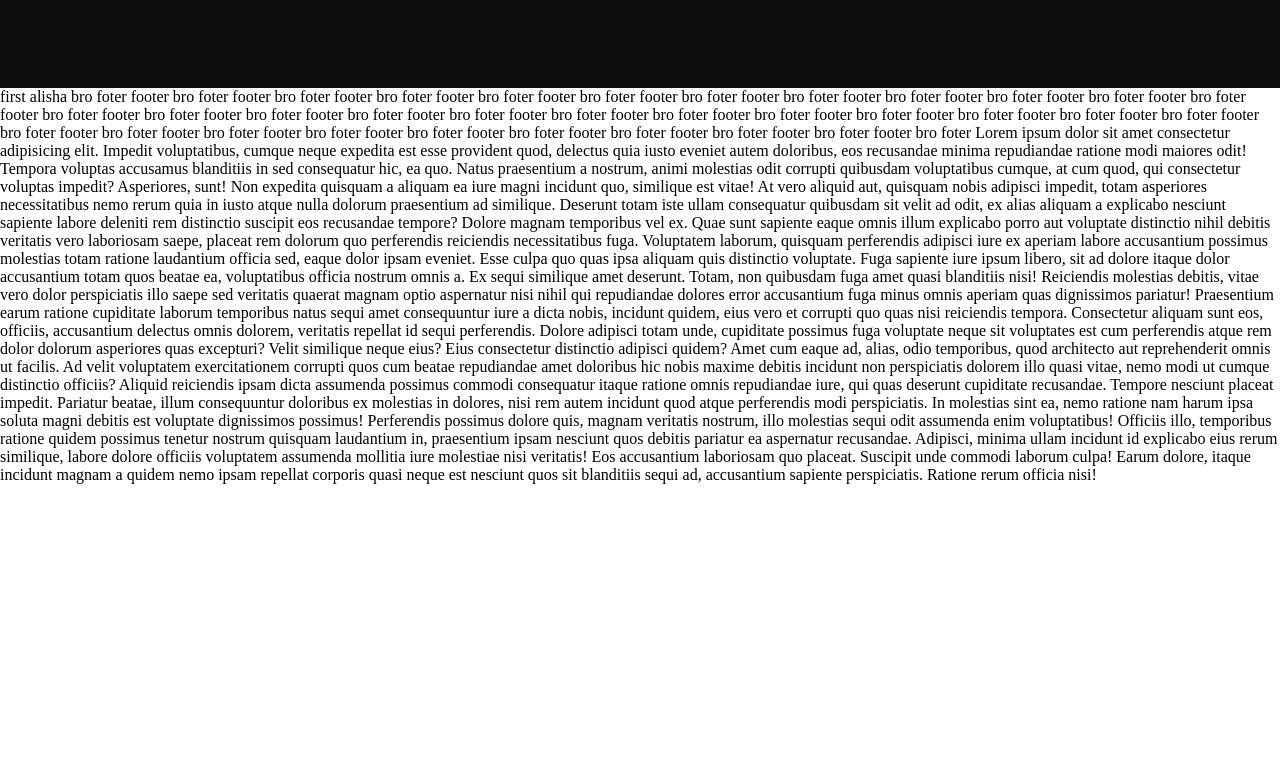
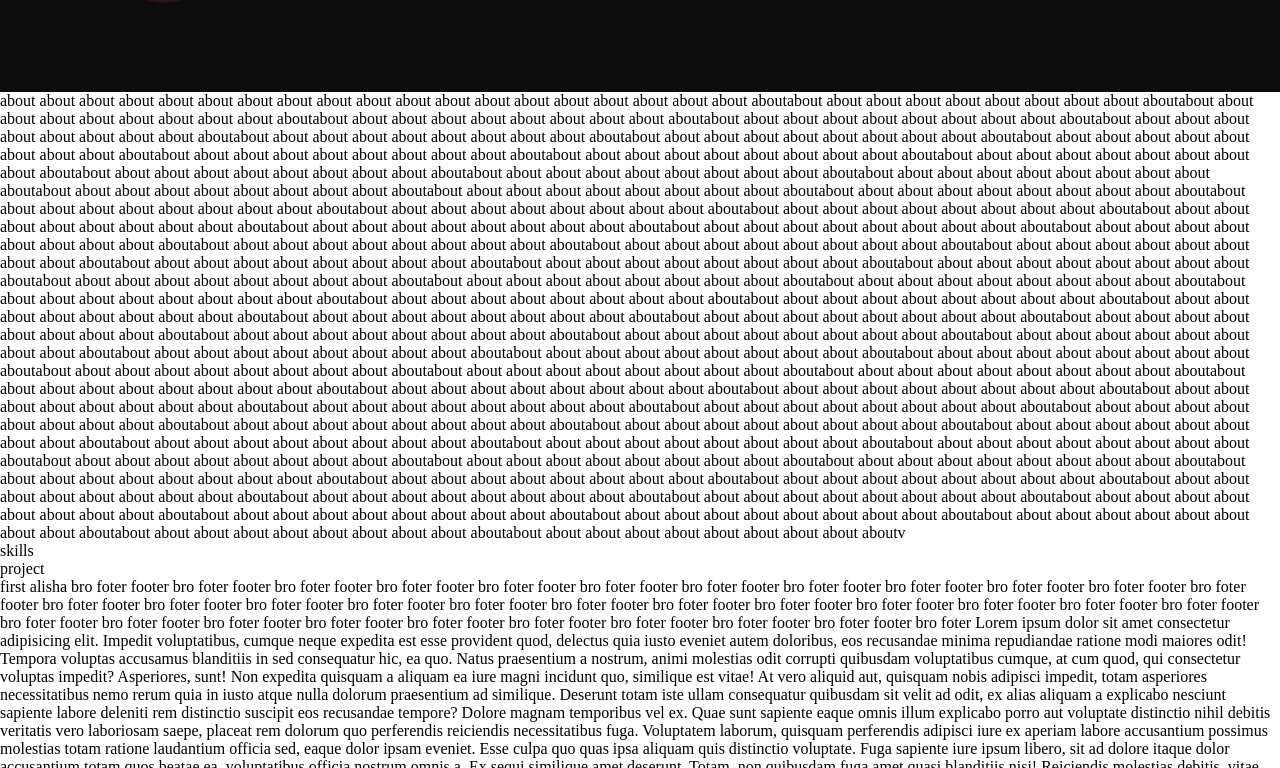
Before and after one commit to aleesa21/Alisha_kafle_portfolio, a React (Vite) app: page / in a window 1280 px wide. Shown: the part 712-1480 px from the top of the page. Before the commit the page ends 1196 px from the top, so only its background shows below. Built offline with nearby package versions, Linux system fonts and the light colour scheme; a web font is replaced by a local one.

Commit message:
updated home,created about,skills,project layout

```diff
--- /dev/null
+++ b/src/components/About.jsx
@@ -0,0 +1,72 @@
+export default function About(){
+    return (
+       <section id="about">
+        about about about about about about about about about about about about
+        about about about about about about about aboutabout about about about
+        about about about about about aboutabout about about about about about
+        about about about aboutabout about about about about about about about
+        about aboutabout about about about about about about about about
+        aboutabout about about about about about about about about aboutabout
+        about about about about about about about about aboutabout about about
+        about about about about about about aboutabout about about about about
+        about about about about aboutabout about about about about about about
+        about about aboutabout about about about about about about about about
+        aboutabout about about about about about about about about aboutabout
+        about about about about about about about about aboutabout about about
+        about about about about about about aboutabout about about about about
+        about about about about aboutabout about about about about about about
+        about about aboutabout about about about about about about about about
+        aboutabout about about about about about about about about aboutabout
+        about about about about about about about about aboutabout about about
+        about about about about about about aboutabout about about about about
+        about about about about aboutabout about about about about about about
+        about about aboutabout about about about about about about about about
+        aboutabout about about about about about about about about aboutabout
+        about about about about about about about about aboutabout about about
+        about about about about about about aboutabout about about about about
+        about about about about aboutabout about about about about about about
+        about about aboutabout about about about about about about about about
+        aboutabout about about about about about about about about aboutabout
+        about about about about about about about about aboutabout about about
+        about about about about about about aboutabout about about about about
+        about about about about aboutabout about about about about about about
+        about about aboutabout about about about about about about about about
+        aboutabout about about about about about about about about aboutabout
+        about about about about about about about about aboutabout about about
+        about about about about about about aboutabout about about about about
+        about about about about aboutabout about about about about about about
+        about about aboutabout about about about about about about about about
+        aboutabout about about about about about about about about aboutabout
+        about about about about about about about about aboutabout about about
+        about about about about about about aboutabout about about about about
+        about about about about aboutabout about about about about about about
+        about about aboutabout about about about about about about about about
+        aboutabout about about about about about about about about aboutabout
+        about about about about about about about about aboutabout about about
+        about about about about about about aboutabout about about about about
+        about about about about aboutabout about about about about about about
+        about about aboutabout about about about about about about about about
+        aboutabout about about about about about about about about aboutabout
+        about about about about about about about about aboutabout about about
+        about about about about about about aboutabout about about about about
+        about about about about aboutabout about about about about about about
+        about about aboutabout about about about about about about about about
+        aboutabout about about about about about about about about aboutabout
+        about about about about about about about about aboutabout about about
+        about about about about about about aboutabout about about about about
+        about about about about aboutabout about about about about about about
+        about about aboutabout about about about about about about about about
+        aboutabout about about about about about about about about aboutabout
+        about about about about about about about about aboutabout about about
+        about about about about about about aboutabout about about about about
+        about about about about aboutabout about about about about about about
+        about about aboutabout about about about about about about about about
+        aboutabout about about about about about about about about aboutabout
+        about about about about about about about about aboutabout about about
+        about about about about about about aboutabout about about about about
+        about about about about aboutabout about about about about about about
+        about about aboutabout about about about about about about about about
+        aboutabout about about about about about about about about aboutv
+      </section>
+    )
+}
--- a/src/components/Header.jsx
+++ b/src/components/Header.jsx
@@ -6,10 +6,10 @@ export default function Header(){
             <div className="header-logo">✿ <span>AK</span></div>
             <nav>
                 <ul className="nav-lists">
-                    <li>home</li>
-                    <li>about me </li>
-                    <li>skills</li>
-                    <li>project</li>
+                    <a href="#home"><li>home</li></a>
+                   <a href="#about"> <li>about me </li></a>
+                   <a href="#skills"> <li>skills</li></a>
+                   <a href="#project"> <li>project</li></a>
                 </ul>
             </nav>
             <button className="hireme-btn">Hire Me</button>
--- /dev/null
+++ b/src/components/Herosection.jsx
@@ -0,0 +1,46 @@
+import "../css/home.css";
+import { FaLinkedin, FaGithub } from "react-icons/fa";
+export default function Herosection(){
+    return (
+        <section id="home">
+        <div className="blob_a"></div>
+        <div className="blob_b"></div>
+        <div className="blob_c"></div>
+        <div className="blob_d"></div>
+        <div className="home_main">
+          <div className="home_left">
+            <div>
+              <p className="greetings">Hi, I'm Alisha Kafle</p>
+              <h1>
+                Frontend <br></br>Developer
+              </h1>
+              <p className="tagline">
+                Fresh out of college, full of frontend, ready to prove it
+              </p>
+              <div className="home_left_btns">
+                <button className="view_my_work_btn">View My Work</button>
+                <button className="get_in_touch-btn">Get In Touch</button>
+              </div>
+              <div className="social_icons">
+                <a
+                  href="https://www.linkedin.com/in/alisha-kafle/"
+                  target="_blank"
+                >
+                  <FaLinkedin />
+                </a>
+                <a href="https://github.com/aleesa21" target="_blank">
+                  <FaGithub />
+                </a>
+              </div>
+            </div>
+          </div>
+
+          <div className="home_right">
+            <div className="home_img_container">
+              <img className="alisha_img" src="akbest.png" alt="alisha"></img>
+            </div>
+          </div>
+        </div>
+      </section>
+    )
+}
--- /dev/null
+++ b/src/components/Project.jsx
@@ -0,0 +1,5 @@
+export default function Project(){
+    return (
+        <section id="project">project</section>
+    )
+}
--- /dev/null
+++ b/src/components/Skills.jsx
@@ -0,0 +1,7 @@
+export default function Skills(){
+    return (
+        <section id="skills">
+            skills
+        </section>
+    )
+}
--- a/src/css/home.css
+++ b/src/css/home.css
@@ -7,10 +7,9 @@
   /* border:1px solid rgb(245, 5, 5); */
   display: flex;
   align-items: center;
+  min-height: calc(100vh - 64px);
+
 }
-
-
-
 .home_main {
   z-index: 1;
   /* border: 1px solid yellow; */
@@ -55,15 +54,19 @@
   background: rgba(90, 20, 55, 0.45);
 }
 .blob_a, .blob_c {
-  animation: float 6s ease-in-out infinite;
+  animation: float 6s ease-in-out  infinite;
 }
 .blob_b, .blob_d {
   animation: float 8s ease-in-out infinite reverse;
 }
 
-@keyframes float {
-  0%, 100% { transform: translateY(0px); }
-  50% { transform: translateY(-15px); }
+@keyframes float{
+  0%,100%{
+    transform: translateY(0px);
+  }
+  50%{
+    transform: translateY(-15px);
+  }
 }
 
 .home_right {
@@ -141,7 +144,6 @@ h1{
   width: 100%;
   height: 100%;
   object-fit: contain;
-  mix-blend-mode: screen;
   filter: contrast(1.5) brightness(1.4) saturate(1.3);
 
 }
--- a/src/css/layout.css
+++ b/src/css/layout.css
@@ -1,7 +1,6 @@
 .main_layout{
     display: flex;
     flex-direction: column;
-    height: 100vh;
-
-     position: relative;
+    min-height: 100vh;
+    position: relative;
 }
--- a/src/index.css
+++ b/src/index.css
@@ -8,7 +8,11 @@ html {
   box-sizing: border-box;
 
 }
+a{
+  text-decoration: none;
+  color:#aaa;
 
+}
 li{
   list-style: none;
 }
--- a/src/pages/Home.jsx
+++ b/src/pages/Home.jsx
@@ -1,46 +1,16 @@
-import "../css/home.css";
-import { FaLinkedin, FaGithub } from "react-icons/fa";
+import About from "../components/About";
+import Herosection from "../components/Herosection";
+import Project from "../components/Project";
+import Skills from "../components/Skills";
+
 export default function Home() {
   return (
-    <section id="home">
-      <div className="blob_a"></div>
-      <div className="blob_b"></div>
-      <div className="blob_c"></div>
-      <div className="blob_d"></div>
-      <div className="home_main">
-        <div className="home_left">
-          <div>
-            <p className="greetings">Hi, I'm Alisha Kafle</p>
-            <h1>
-              Frontend <br></br>Developer
-            </h1>
-            <p className="tagline">
-              Fresh out of college, full of frontend, ready to prove it
-            </p>
-            <div className="home_left_btns">
-              <button className="view_my_work_btn">View My Work</button>
-              <button className="get_in_touch-btn">Get In Touch</button>
-            </div>
-            <div className="social_icons">
-              <a
-                href="https://www.linkedin.com/in/alisha-kafle/"
-                target="_blank"
-              >
-                <FaLinkedin />
-              </a>
-              <a href="https://github.com/aleesa21" target="_blank">
-                <FaGithub />
-              </a>
-            </div>
-          </div>
-        </div>
+    <>
+      <Herosection />
+      <About />
+      <Skills />
+      <Project />
 
-        <div className="home_right">
-          <div className="home_img_container">
-            <img className="alisha_img"src="akbest.png" alt="alisha"></img>
-          </div>
-        </div>
-      </div>
-    </section>
+    </>
   );
 }
```
